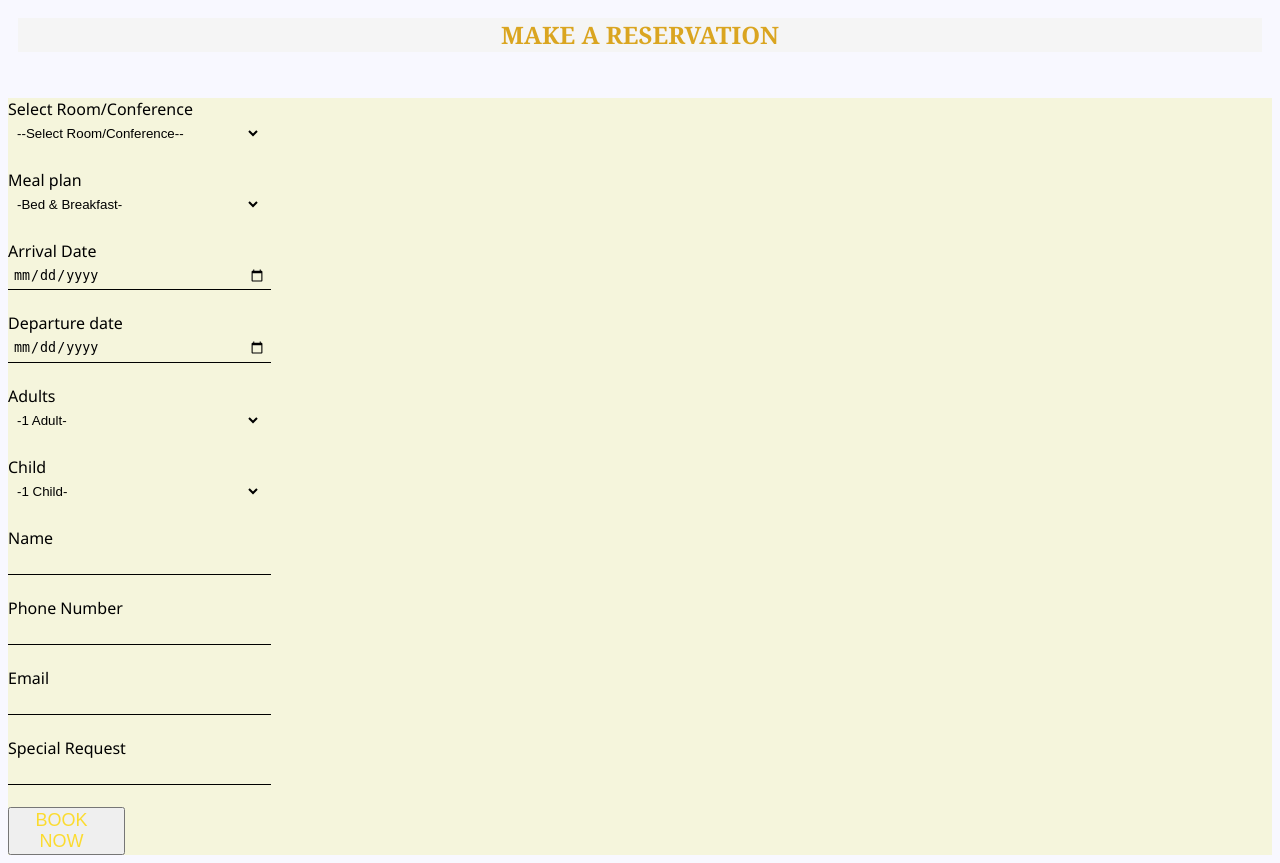
After one commit to empyreanlee/del-Luna, a PHP site: page /book.html in a window 1280 px wide. The commit adds this page. Run offline with PHP 8.4, Linux system fonts and the light colour scheme.

Commit message:
Add files via upload

```diff
--- /dev/null
+++ b/book.html
@@ -0,0 +1,101 @@
+<!DOCTYPE html>
+<html>
+<link rel="stylesheet" type ="text/css" href="cool.css">
+<div class="container">
+<div class="headed">
+
+<h> MAKE A RESERVATION</h>
+</div>  <br><br>
+</div>
+    <body>
+        <form action="#">
+        <div class="form">
+<label for="room">Select Room/Conference</label><br>
+
+<select class="box" name="Select Room/Conference" id="room">
+<option value="select">--Select Room/Conference--</option>
+<optgroup label="Rooms">
+<option value="familyinter">Family Interconnecting Room</option>
+<option value="twin">Superior twin</option>
+<option value="suproom">Superior Room</option>
+<option value="standroom">Standard Room</option>
+<option value="execroom">Executive Room</option>
+<option value="royroom">Royal Suite</option>
+<option value="famdouble">Family Double</option>
+</optgroup>
+<optgroup label="Conferences">
+<option value="board">Board Meetings</option>
+<option value="conference">Conferences</option>
+<option value="Weddings&Birthdays">Weddings & Birthdays</option>
+<option value="parties">Awesome Parties </option>
+</optgroup>
+</select><br>
+<br>
+
+
+<label for="meal">Meal plan</label><br>
+
+<select class="box" name="Meal Plan" id="meal">
+<option value="select">-Bed & Breakfast-</option>
+<option value="hboard">half board </option>
+<option value="fboard">full board </option><br>
+
+</select>
+<br>
+
+<br>
+
+<label for="adate">Arrival Date</label>
+<br>
+<input type="date" name="adate" min="2023-01-01">
+</select>
+<br><br>
+<label for="ddate">Departure date</label><br>
+<input type="date" name="adate" >
+
+</select>
+<br>
+<br>
+
+<label for="adult">Adults</label><br>
+
+<select class="box" name="Adult" id="adult">
+<option value="select">-1 Adult-</option>
+<option value="adult1">1 Adult </option>
+<option value="adult1">2 Adults </option>
+<option value="adult1">3 Adults </option>
+<option value="adult1">4 Adults </option>
+<option value="adult1">5 Adults </option>
+</select>
+<br>
+<br>
+
+<label for="child">Child</label><br>
+
+<select class="box" name="Child" id="child">
+   <option value="select">-1 Child-</option>
+ <option value="child1">2 Child </option>
+<option value="child2">3 Child </option>
+<option value="child3">4 Child </option>
+</select><br>
+<br>
+
+
+<label for="name">Name</label><br>
+<input type="text" name="name" id="name" required>
+<br><br>
+<label for="no">Phone Number</label><br>
+<input type="int" name="no" id="no" required>
+<br><br>
+<label for="email">Email</label><br>
+<input type="eml" name="email" id="email" required>
+<br><br>
+<label for="request">Special Request</label><br>
+<input type="text"  id="request">
+<br><br>
+<button type="submit">
+ <div class="submitbtn">BOOK NOW</button>
+</div>
+</body>
+
+</html>
--- a/cool.css
+++ b/cool.css
@@ -1,5 +1,5 @@
 .top-bar {
-  background-color: #f2f2f2;
+  background-color: transparent;
   display: flex;
   justify-content: space-between;
   align-items: center;
@@ -47,19 +47,24 @@
 .right-nav a:hover {
   text-decoration: underline;
 }
-.body{
-  font-size: ;
-  font-family: ;
-  background-color: goldenrod;
+body{
+
+  background-color: ghostwhite;
 }
 .homes{
-  display: flex;
-  background-size: cover;
-  align-items: center;
+  display:inline-block;
+background-color: whitesmoke;
+
+font-size: 20px;
+
+
+
 }
-.stylist {
-  background-color: grey;
-}
+.merge{
+  text-align: left;
+  }
+
+
 .new  {
   font-size: 20px;
 
@@ -67,32 +72,64 @@
 }
 .column {
   width: 120%;
+}
+      input[type=text],[type=eml],[type=int],[type=date]{
+	width: 20%;
+	padding: 5px ;
+  outline: 0;
+	border: 0;
+	border-bottom: 1px solid black ;
+  background-color:transparent;
+}
+.header {
+  font-family: system-ui, -apple-system, BlinkMacSystemFont, 'Segoe UI', Roboto, Oxygen, Ubuntu, Cantarell, 'Open Sans', 'Helvetica Neue', sans-serif;
+  font-size: 22px;
+  color: black;
+  background-color: aliceblue;
 
+  }
+  .head{
+    align-items: left;
+    display: inline-block;
+    font-size: 20px;
+    }
+.box{
+	width: 20%;
+	padding: 5px ;
+	border-bottom: 2px solid black ;
+  outline: 0;
+border: 0;
+background-color:transparent;
+}
+.form {
+  font-family: 'Segoe UI', Tahoma, Geneva, Verdana, sans-serif;
+  background-color: beige;
 
-}
-.p{
-  color: blueviolet;
-  font-family: serif;
-}
-.h1.h2.h3{
-  font-size: ;
-  font-family: ;
-  color: ;
-  font-style: ;
+  }
+  .headed{
+    text-align: center;
+    color: goldenrod;
+    background-color: whitesmoke;
+    font-size: 24px;
+    font-family: Georgia, 'Times New Roman', Times, serif;
+    padding-bottom: 1px;
+    font-weight:bold ;
 
-}
+    }
+    .container{
 
-.p3{
-	text-align:center;
-	 margin-top: 10px;
-    font-size: 14px;
-    line-height: 1.5;
-    color: #064b13;
+      padding: 10px;
+      }
+  .submitbtn{
+    color: gold;
+    cursor: pointer;
+    width: 90%;
+    opacity: 0.8;
+    font-size: large;
 
-}
-.old{
-font-size: 14px;
-font-family: monospace;
-text-align: right;
+  }
 
-}
+  .submitbtn:hover{
+    opacity: 1;
+    text-decoration: underline;
+    }
```
Also changed, not shown: books.css (deleted, +0 -10 lines), home.html (+15 -13 lines).
